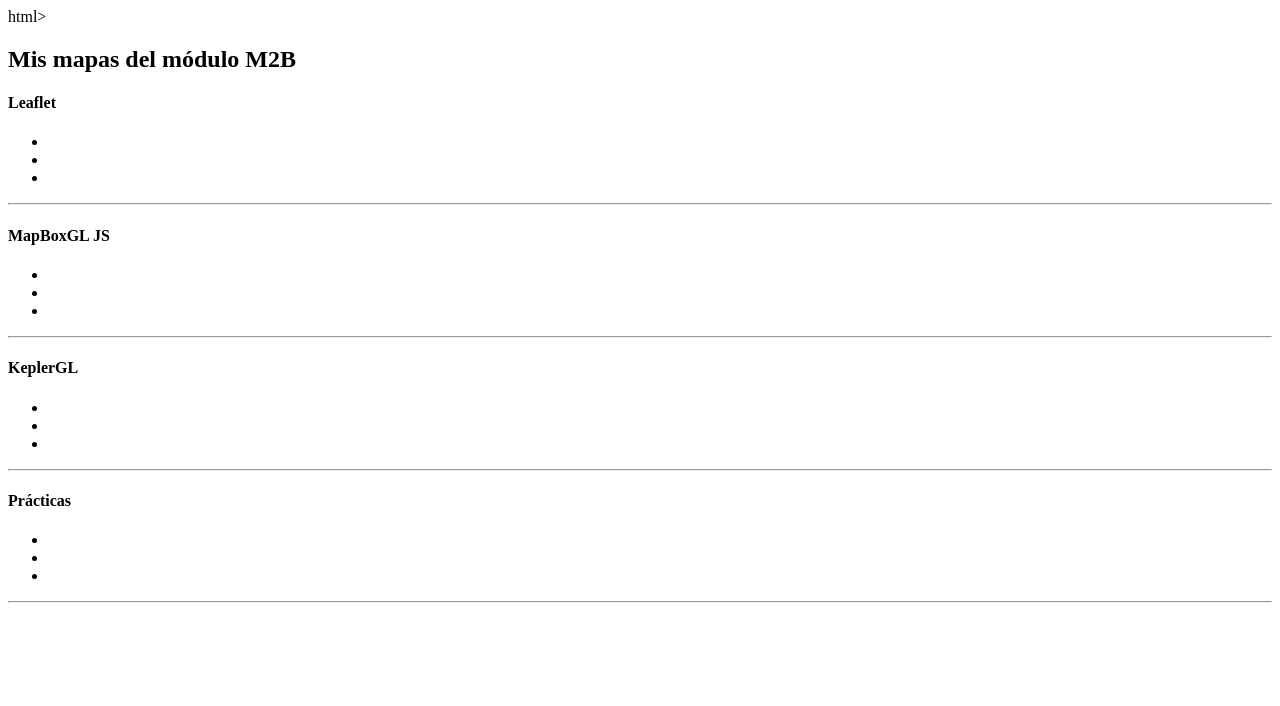
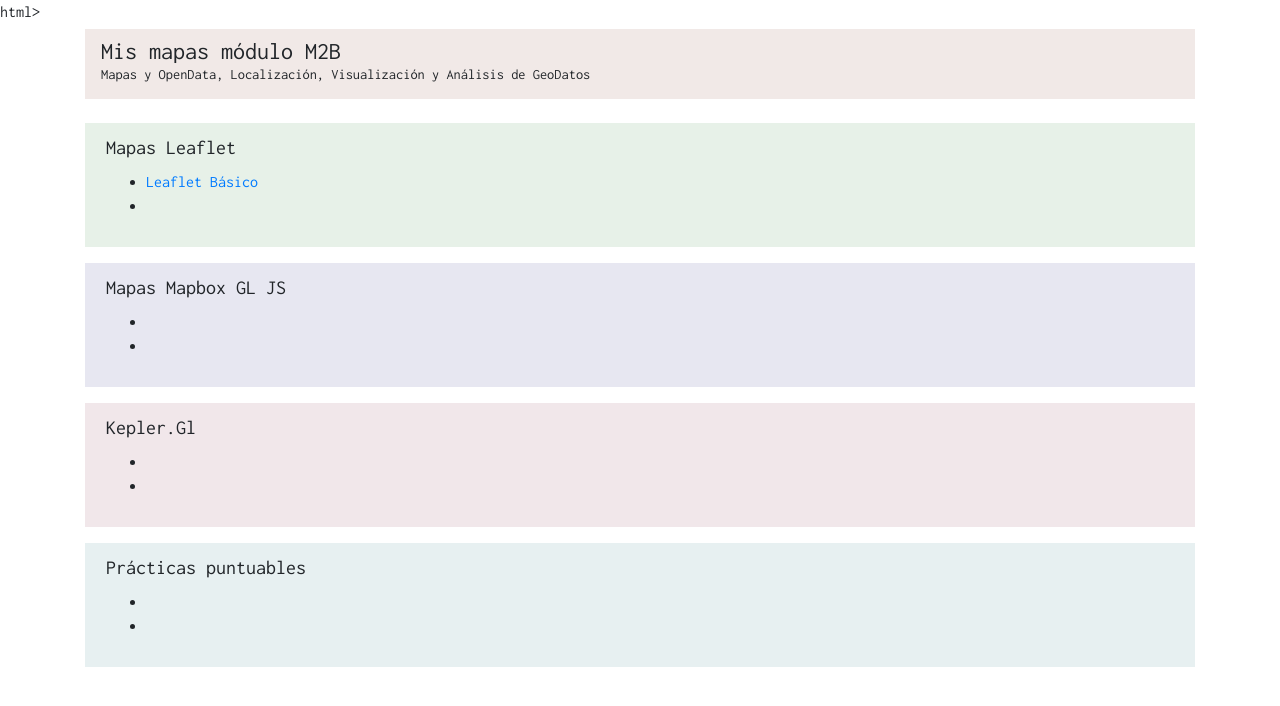
Before and after one commit to ermehi/geoweb, a plain HTML site: page index.html in a window 1280 px wide. Drawn offline with nearby package versions, Linux system fonts and the light colour scheme.

Commit message:
estilos index.html

```diff
--- a/index.html
+++ b/index.html
@@ -6,36 +6,139 @@
   <meta name="author" content="autor" />
   <meta name="description" content="descripción página">
   <meta name="robots" content="index,follow">
+  <link rel = "stylesheet" href="https://stackpath.bootstrapcdn.com/bootstrap/4.3.1/css/bootstrap.min.css" integrity="sha384-ggOyR0iXCbMQv3Xipma34MD+dH/1fQ784/j6cY/iJTQUOhcWr7x9JvoRxT2MZw1T" crossorigin="anonymous">
+  <link rel = "preconnect " href="https://fonts.gstatic.com">
+  <link href="https://fonts.googleapis.com/css2?family=Inconsolata&display=swap" rel="stylesheet">
+  <style>
+    .seccion {
+      border-radius: 0px !important;
+    }
+
+    .container {
+      margin-top: 5px;
+    }
+
+    .mapbox {
+      background-color: #e7e7f1;
+    }
+
+    .kepler {
+      background-color: #f1e7ea;
+    }
+
+    .practicas {
+      background-color: #e7f0f1;
+    }
+
+    .leaflet {
+      background-color: #e7f1e8;
+    }
+
+
+    small {
+      font-size: 60% !important;
+    }
+
+
+    .navbar {
+      background-color: #f1e9e7 !important;
+      border-radius: 0px !important;
+    }
+
+    .row {
+      margin-top: 10px;
+
+    }
+
+
+    body {
+      font-family: 'Inconsolata', sans-serif !important;
+      font-size:16px !important;
+
+    }
+
+    @media screen and (max-width: 500px) {
+      body {
+        font-size: 80% !important;
+      }
+    }
+  </style>
 </head>
 <body>
-  <h2>Mis mapas del módulo M2B</h2>
-  <h4>Leaflet</h4>
+    <div class="container">
+      <nav class="navbar navbar-light bg-light">
+        <h4>
+          Mis mapas módulo M2B
+          <br>
+          <small>
+            Mapas y OpenData, Localización, Visualización y Análisis de GeoDatos
+          </small>
+        </h4>
+      </nav>
+      <br>
+      <div class="alert seccion leaflet">
+        <h5>Mapas Leaflet</h5>
+        <div class="row">
+          <div class="col">
             <ul>
-    <li></li>
-    <li></li>
-    <li></li>
+              <li><a href="leaflet-basico.html" target="_blank">Leaflet Básico</a>
+              </li>
+              <li>
+                <!--añadir aqui entrada-->
+              </li>
             </ul>
-  <hr />
-  <h4>MapBoxGL JS</h4>
+          </div>
+        </div>
+      </div>
+      <div class="alert seccion mapbox">
+        <h5>Mapas Mapbox GL JS</h5>
+        <div class="row">
+          <div class="col">
             <ul>
-    <li></li>
-    <li></li>
-    <li></li>
+              <li>
+                <!--añadir aqui entrada-->
+              </li>
+              <li>
+                <!--añadir aqui entrada-->
+              </li>
             </ul>
-  <hr />
-  <h4>KeplerGL</h4>
+          </div>
+        </div>
+      </div>
+
+      <div class="alert seccion kepler">
+        <h5>Kepler.Gl</h5>
+
+        <div class="row">
+          <div class="col">
             <ul>
-    <li></li>
-    <li></li>
-    <li></li>
+              <li>
+                <!--añadir aqui entrada-->
+              </li>
+              <li>
+                <!--añadir aqui entrada-->
+              </li>
             </ul>
-  <hr />
-  <h4>Prácticas</h4>
+          </div>
+        </div>
+      </div>
+
+      <div class="alert seccion practicas">
+        <h5>Prácticas puntuables</h5>
+        <div class="row">
+          <div class="col">
             <ul>
-    <li></li>
-    <li></li>
-    <li></li>
+              <li>
+                <!--añadir aqui entrada-->
+              </li>
+              <li>
+                <!--añadir aqui entrada-->
+              </li>
             </ul>
-  <hr />
+          </div>
+        </div>
+      </div>
+
+    </div>
   </body>
 </html>
```
Lines whose indentation alone changed are shown as unchanged.
